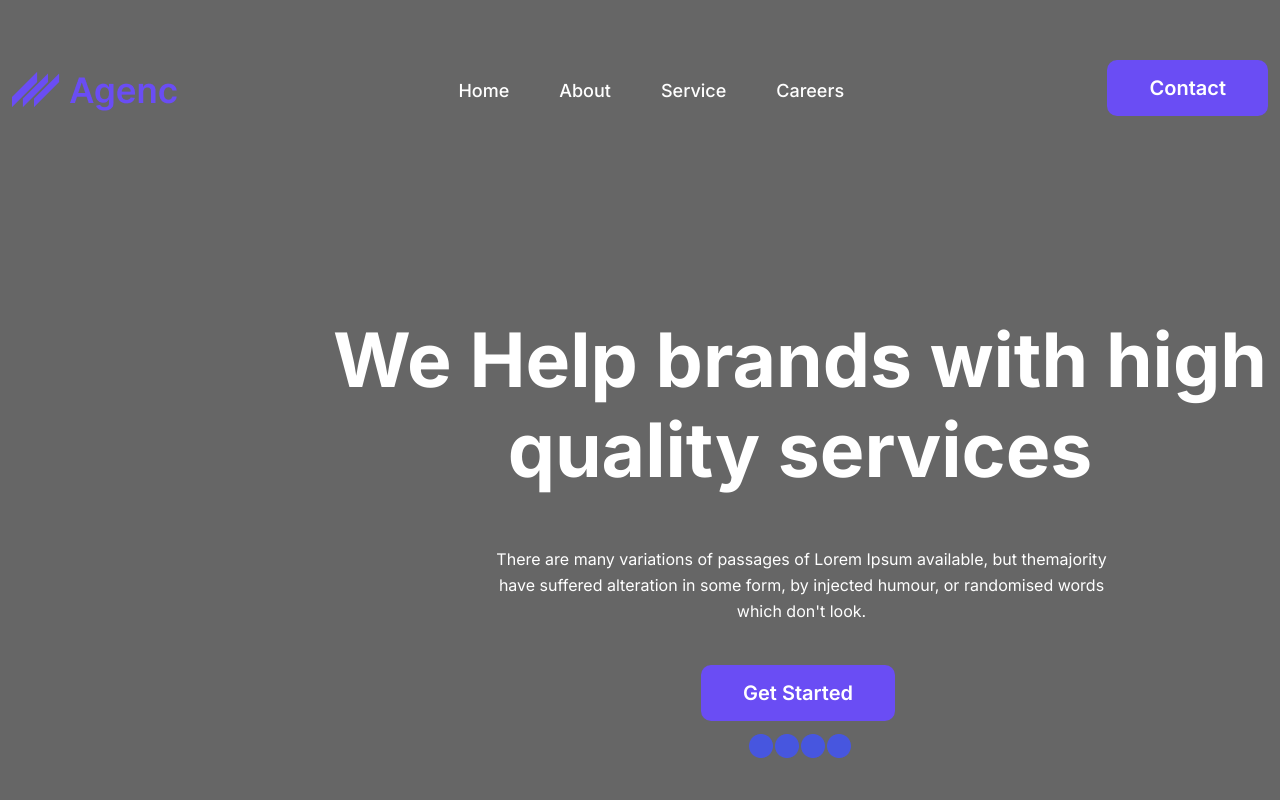
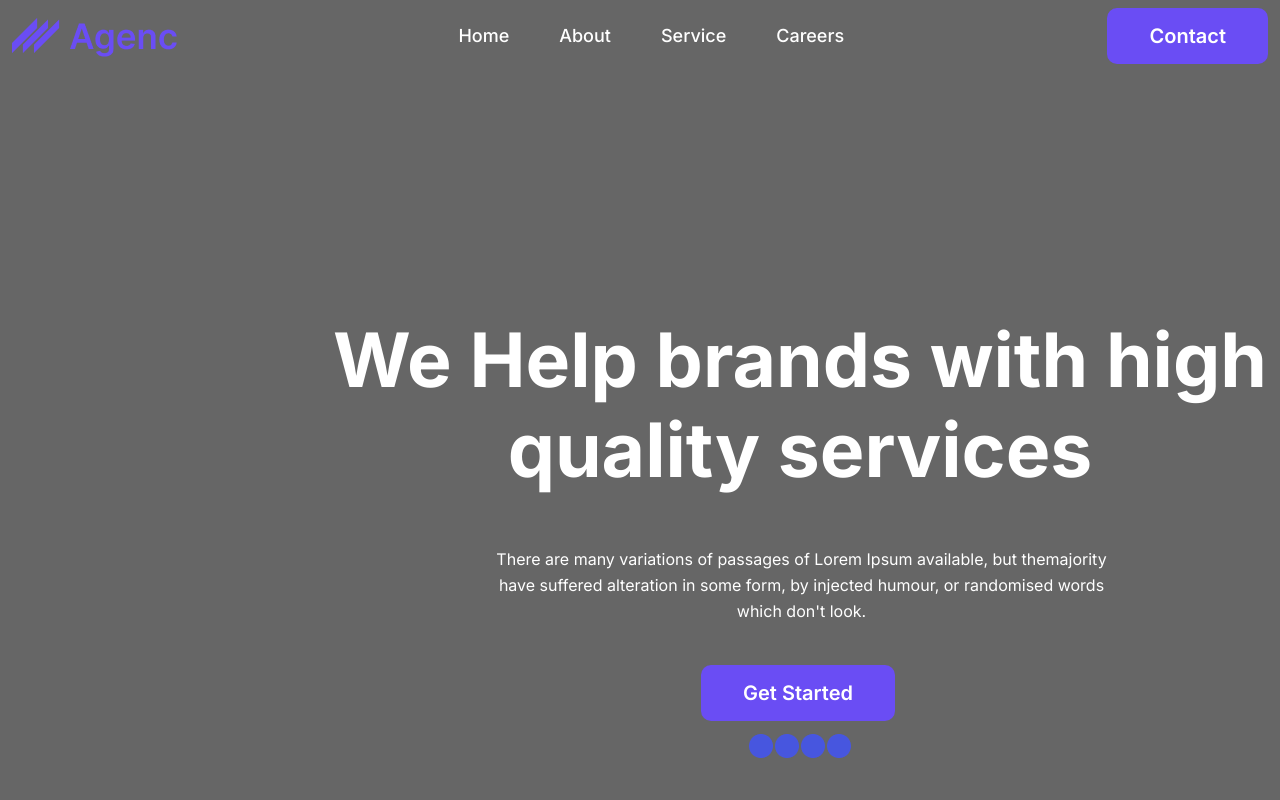
Before and after one commit to Sh75cr7/agency_with_bootstrap, a plain HTML site: page index.html in a window 1280 px wide. Shown: the top 800 px of the page. Drawn offline with nearby package versions, Linux system fonts and the light colour scheme; a web font is replaced by a local one.

Commit message:
first commit

```diff
--- a/css/style.css
+++ b/css/style.css
@@ -74,13 +74,6 @@ body{
        color: #6A4DF4;
 
 }
-nav ul{
-    margin-top: 58PX;
-
-}
-.nav__image{
-    margin-top: 56PX;
-}
 .nav__right{
     text-decoration: none;
     color:#FFFFFF ;
@@ -90,7 +83,6 @@ nav ul{
     background: #6A4DF4;
     border-radius: 10px;
     padding: 15px 42px;
-    margin-top: 51px;
 
 }
 .banner_text__h1{
```
